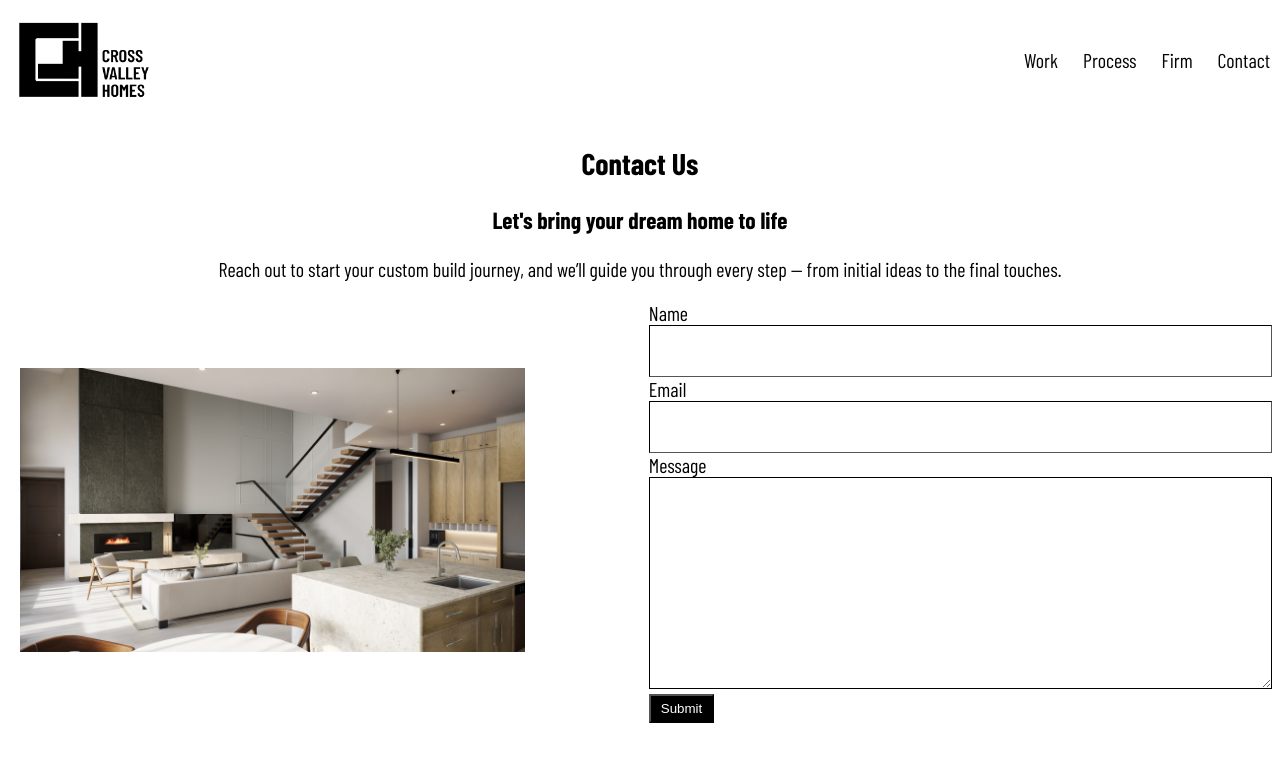
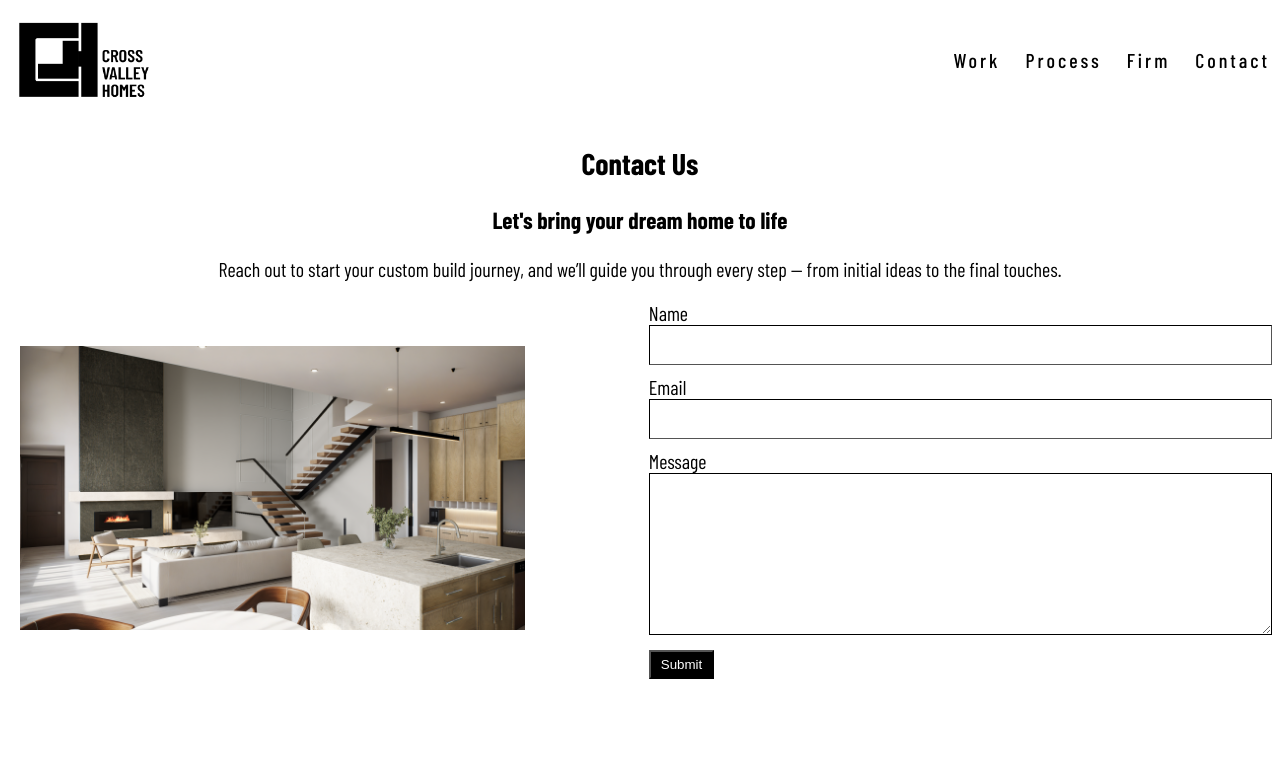
Before and after one commit to shivabuildmyplace/crossvally, a React (Create React App) app: page /contact in a window 1280 px wide. Shown: the top 762 px of the page. Built offline with nearby package versions, Linux system fonts and the light colour scheme; a web font is replaced by a local one.

Commit message:
header
header.css

```diff
--- a/src/components/Contact/contact.css
+++ b/src/components/Contact/contact.css
@@ -13,7 +13,7 @@
   border-width: 1px;
   border-color: #000000;
   width: 100%;
-  height: 40px;
+  height: 28px;
   padding: 5px;
 }
 .form {
@@ -29,7 +29,7 @@
 }
 .text-are {
   width: 100%;
-  height: 200px;
+  height: 150px;
   border-radius: 0px;
   border-width: 1px;
   border-color: #000000;
@@ -46,6 +46,9 @@
   color: white;
   background-color: #000000;
   padding: 5px 10px;
+}
+.input-container {
+  margin-bottom: 10px;
 }
 @media (max-width: 768px) {
   .form-section {
--- a/src/components/Contact/contact.js
+++ b/src/components/Contact/contact.js
@@ -53,8 +53,8 @@ function Contact() {
         </div>
         <div className="form">
           <form onSubmit={handelSubmit}>
-            <label htmlFor="name">Name</label>
-            <div>
+            <div className="input-container">
+              <label htmlFor="name">Name</label>
               <input
                 type="text"
                 id="name"
@@ -62,8 +62,9 @@ function Contact() {
                 value={name}
               />
             </div>
-            <label htmlFor="email">Email</label>
-            <div>
+
+            <div className="input-container">
+              <label htmlFor="email">Email</label>
               <input
                 type="text"
                 id="email"
@@ -71,8 +72,9 @@ function Contact() {
                 value={email}
               />
             </div>
-            <label htmlFor="text-area">Message</label>
-            <div>
+
+            <div className="input-container">
+              <label htmlFor="text-area">Message</label>
               <textarea
                 name="postContent"
                 rows={4}
--- a/src/components/Header/header.css
+++ b/src/components/Header/header.css
@@ -17,13 +17,29 @@
 .header-container li {
   margin-left: 25px;
   cursor: pointer;
+  letter-spacing: 0.15em;
+  color: #ffff;
+  font-weight: 500;
 }
-.header-container {
+.header-container2 li {
+  margin-left: 25px;
+  cursor: pointer;
+  letter-spacing: 0.15em;
+  color: #000000;
+  font-weight: 500;
+  display: flex;
+  justify-content: space-between;
+}
+.header-container2.container {
   display: flex;
   justify-content: space-between;
   align-items: center;
   position: sticky;
   top: 0px;
+}
+.header-container.container {
+  display: flex;
+  justify-content: space-between;
 }
 .container {
   max-width: 1600px;
--- a/src/components/Header/header.js
+++ b/src/components/Header/header.js
@@ -10,7 +10,13 @@ function Header() {
   // Header
   return (
     <div className={`${isHomePage ? "header" : "header2"}`}>
-      <div className="header-container container">
+      <div
+        className={`${
+          isHomePage
+            ? "header-container container"
+            : "header-container2 container"
+        }`}
+      >
         <Link to="/">
           <div className="header-logo">
             <img
```
